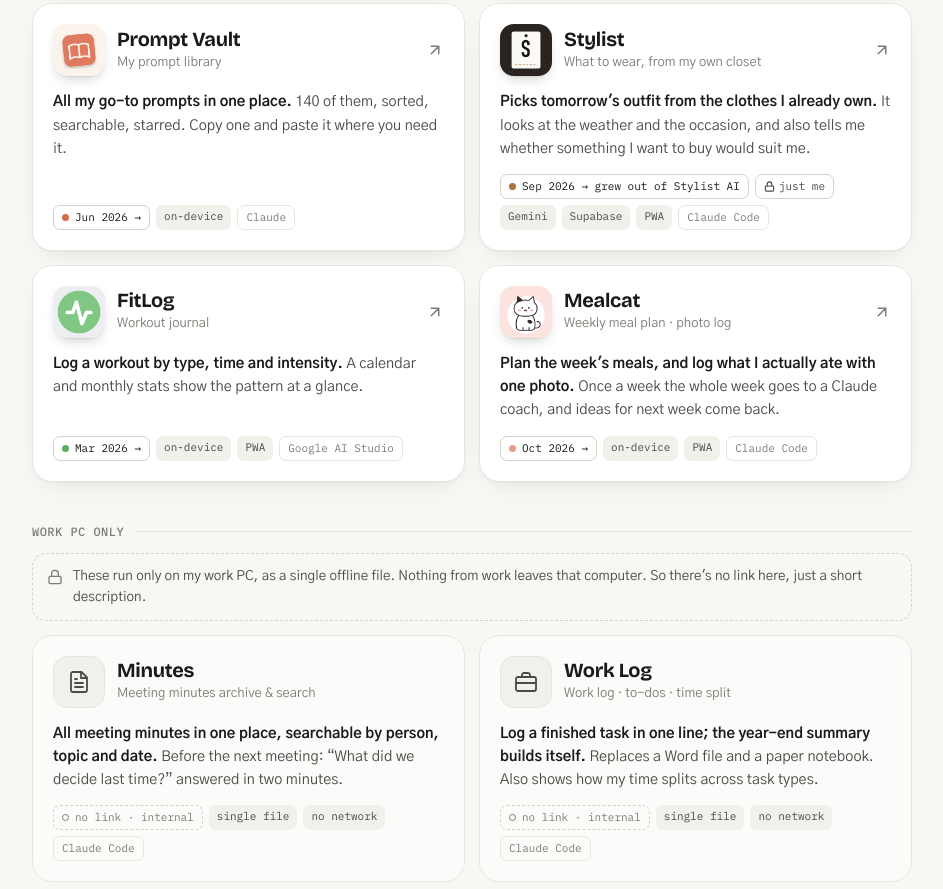
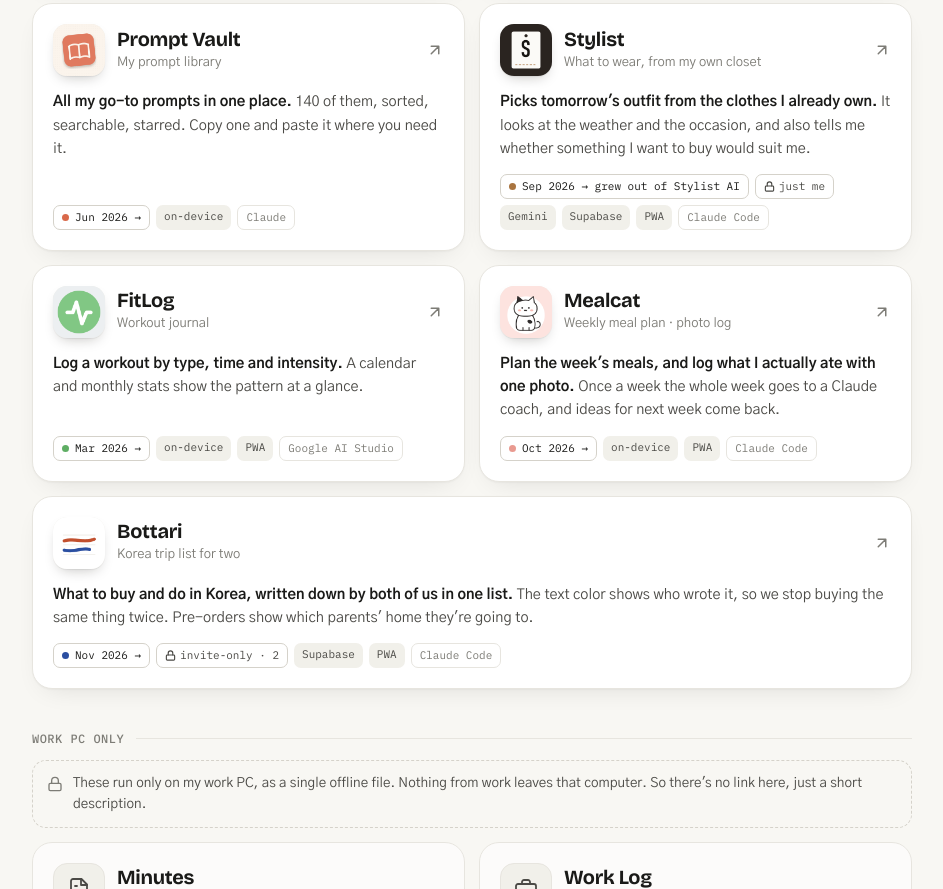
Before and after one commit to nij-621/nij-621.github.io, a plain HTML site: page index.html in a window 1280 px wide. Shown: the part 1041-1930 px from the top of the page, without its empty margins (168-1111 px from the left). Drawn offline with nearby package versions, Linux system fonts and the light colour scheme.

Commit message:
Add Bottari card and dock icon
Co-Authored-By: Claude Opus 5.5 <noreply@anthropic.com>

```diff
--- a/index.html
+++ b/index.html
@@ -245,6 +245,7 @@
       <a target="_blank" rel="noopener" href="https://nij-621.github.io/closet-stylist/"><img src="icons/stylist.png" alt="" width="58" height="58"><span>Stylist</span></a>
       <a target="_blank" rel="noopener" href="https://fitlog-222757354900.us-west1.run.app/"><img src="icons/fitlog.png" alt="" width="58" height="58"><span>FitLog</span></a>
       <a target="_blank" rel="noopener" href="https://nij-621.github.io/mealcat/"><img src="icons/mealcat.png" alt="" width="58" height="58"><span>Mealcat</span></a>
+      <a target="_blank" rel="noopener" href="https://nij-621.github.io/bottari/"><img src="icons/bottari.png" alt="" width="58" height="58"><span>Bottari</span></a>
       <a class="is-off" target="_blank" rel="noopener" href="https://nij-621.github.io/sayfirst/"><img src="icons/sayfirst.png" alt="" width="58" height="58"><span>SayFirst</span></a>
       <a class="is-off" target="_blank" rel="noopener" href="https://klar-a2-oeif.vercel.app/"><img src="icons/klar.png" alt="" width="58" height="58"><span>Klar A2</span></a>
       <a class="is-off" target="_blank" rel="noopener" href="https://structural-stylist-ai-222757354900.europe-west1.run.app/"><img src="icons/stylist.svg" alt="" width="58" height="58"><span>Stylist AI</span></a>
@@ -337,6 +338,16 @@
     </div>
     <p class="desc i18n" data-en="<strong>Plan the week's meals, and log what I actually ate with one photo.</strong> Once a week the whole week goes to a Claude coach, and ideas for next week come back."><strong>한 주 식단을 짜고, 실제로 먹은 건 사진 한 장으로 남깁니다.</strong> 주말에 한 주를 통째로 Claude 코치에게 보내면 다음 주 아이디어가 돌아와요.</p>
     <div class="meta"><span class="chip badge i18n" data-en="Oct 2026 →">2026.10 →</span><span class="chip i18n" data-en="on-device">기기 저장</span><span class="chip">PWA</span><span class="chip tool">Claude Code</span></div>
+  </a>
+
+  <a class="card" style="--accent:#2b4fa1; --i:8" target="_blank" rel="noopener" href="https://nij-621.github.io/bottari/">
+    <div class="top">
+      <img class="icon" src="icons/bottari.png" alt="" width="52" height="52">
+      <div><div class="name">Bottari</div><div class="sub i18n" data-en="Korea trip list for two">한국 휴가 · 둘이 같이 쓰는 목록</div></div>
+      <svg class="arrow" width="18" height="18" viewBox="0 0 24 24" fill="none" stroke="currentColor" stroke-width="2" stroke-linecap="round" stroke-linejoin="round"><path d="M7 17 17 7M7 7h10v10"/></svg>
+    </div>
+    <p class="desc i18n" data-en="<strong>What to buy and do in Korea, written down by both of us in one list.</strong> The text color shows who wrote it, so we stop buying the same thing twice. Pre-orders show which parents' home they're going to."><strong>한국 가서 살 것·할 것을 부부가 한 목록에 같이 적습니다.</strong> 글자 색으로 누가 적었는지 보여서 같은 걸 두 번 사 오지 않아요. 미리 주문한 건 어느 본가로 가는지까지 남깁니다.</p>
+    <div class="meta"><span class="chip badge i18n" data-en="Nov 2026 →">2026.11 →</span><span class="chip badge lock"><svg width="11" height="11" viewBox="0 0 24 24" fill="none" stroke="currentColor" stroke-width="2.5" stroke-linecap="round" stroke-linejoin="round"><rect x="3" y="11" width="18" height="11" rx="2"/><path d="M7 11V7a5 5 0 0 1 10 0v4"/></svg><span class="i18n" data-en="invite-only · 2">초대된 2명만</span></span><span class="chip">Supabase</span><span class="chip">PWA</span><span class="chip tool">Claude Code</span></div>
   </a>
 
 </div>
```
Also changed, not shown: icons/bottari.png (added).
